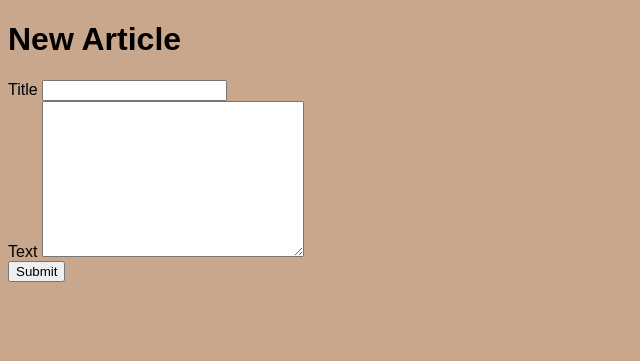
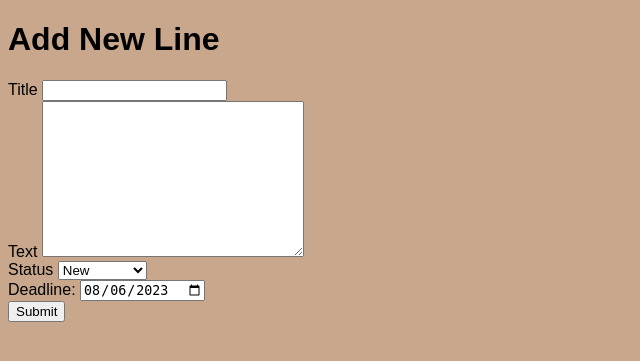
Before and after one commit to DinaraBazarkhanova/homework_53_dinara_bazarkhanova, a Django app: page /article/add/ in a window 1280 px wide. Shown: the top 361 px of the page, without its empty margins (0-640 px from the left). Run offline with Django 4.2, Linux system fonts and the light colour scheme.

Commit message:
Изменила проект source

```diff
--- a/source/webapp/templates/article.html
+++ b/source/webapp/templates/article.html
@@ -7,10 +7,13 @@
     <title>Article</title>
 </head>
 <body>
-    <h1>To Do</h1>
+    <h1>TO DO</h1>
     <p><a href="/">Home Page</a></p>
     <p>Title: {{ article.title }}</p>
     <p>Text: {{ article.text }}</p>
     <p>Status: {{ article.status }}</p>
+    {% if article.deadline %}
+        <p>Deadline: {{ article.deadline }}</p>
+    {% endif %}
 </body>
 </html>
--- a/source/webapp/templates/article_create.html
+++ b/source/webapp/templates/article_create.html
@@ -7,7 +7,7 @@
     <title>Add article</title>
 </head>
 <body>
-<h1>New Article</h1>
+<h1>Add New Line</h1>
 <div class="form">
     <form action="/article/add/" method="post">
         {% csrf_token %}
@@ -19,14 +19,18 @@
             <label for="">Text</label>
             <textarea name="text", id="text", cols="30", rows="10"></textarea>
         </div>
-{#        <div class="form_row">#}
-{#            <label for="status">Status</label>#}
-{#            <select name="status">#}
-{#                <option value="new">New</option>#}
-{#                <option value="in progress">In progress</option>#}
-{#                <option value="done">Done</option>#}
-{#            </select>#}
-{#        </div>#}
+        <div class="form_row">
+            <label for="status">Status</label>
+            <select name="status">
+                <option value="new" selected>New</option>
+                <option value="in progress">In progress</option>
+                <option value="done">Done</option>
+            </select>
+        </div>
+        <div>
+            <label for="deadline">Deadline:</label>
+            <input type="date" id="deadline" name="deadline" value="2023-08-06">
+        </div>
         <div class="form_row">
             <input type="submit">
         </div>
--- a/source/webapp/templates/index.html
+++ b/source/webapp/templates/index.html
@@ -8,11 +8,11 @@
 </head>
 <body>
 <div class="container">
-    <h1>Hello World</h1>
+    <h1>TO DO list</h1>
     <a href="/article/add/">Add Article</a>
     {% for article in articles %}
         <h2>{{ article.title }}</h2>
-        <h2>{{ article.text }}</h2>
+        <p>---> {{ article.text }}</p>
         <p>
             <a href="/article/?pk={{ article.pk }}">More...</a>
         </p>
--- a/source/webapp/views/articles.py
+++ b/source/webapp/views/articles.py
@@ -11,7 +11,8 @@ def add_view(request: WSGIRequest):
     article_data = {
         'title': request.POST.get('title'),
         'text': request.POST.get('text'),
-        'author': request.POST.get('author'),
+        'status': request.POST.get('status'),
+        'deadline': request.POST.get('deadline'),
     }
     article = Article.objects.create(**article_data)
     return redirect(f'/article/?pk={article.pk}')
```
Also changed, not shown: source/webapp/migrations/0001_initial.py (added), source/webapp/views/base.py (line endings or trailing spaces).
